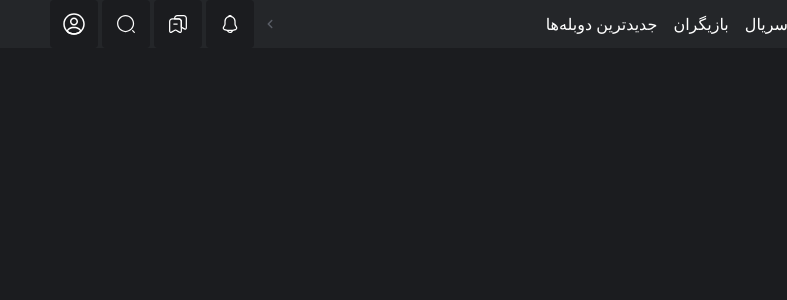
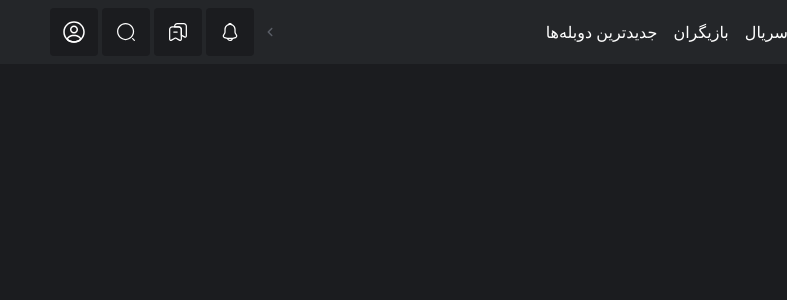
Before and after one commit to Ayazadeh/parsa_task, a Nuxt app: page / in a window 1280 px wide. Shown: the top 300 px of the page, without its empty margins (493-1280 px from the left). Built offline with nearby package versions, Linux system fonts and the light colour scheme; no server answers.

Commit message:
Fix: TheMenu

```diff
--- a/components/TheMenu.vue
+++ b/components/TheMenu.vue
@@ -1,6 +1,6 @@
 <template>
 	<div
-		class="flex flex-row items-center justify-between bg-[#242629] z-40 h-12"
+		class="flex flex-row items-center justify-between bg-[#242629] z-40 h-16"
 	>
 		<section class="flex flex-row items-center">
 			<AppButton class="lg:hidden block" @click="toggleMenu">
```
